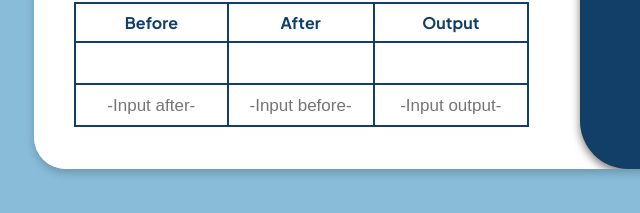
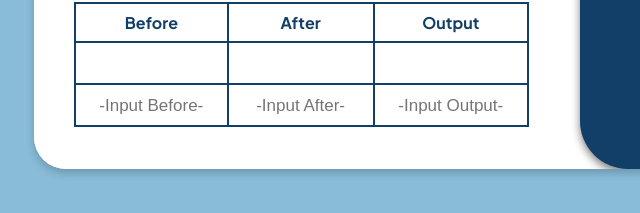
Before and after one commit to Teds4/Calculator-Saving, a plain HTML site: page index.html in a window 1280 px wide. Shown: the part 487-700 px from the top of the page, 110-750 px from the left. Drawn offline with Linux system fonts and the light colour scheme.

Commit message:
Change input placeholders in calculator form
Updated input placeholders for clarity.

```diff
--- a/index.html
+++ b/index.html
@@ -71,9 +71,9 @@
                   <td>&nbsp;</td>
                 </tr>
                 <tr class="inputan">
-                  <td><input type="number" placeholder="-Input after-" /></td>
-                  <td><input type="number" placeholder="-Input before-" /></td>
-                  <td><input type="number" placeholder="-Input output-" /></td>
+                  <td><input type="number" placeholder="-Input Before-" /></td>
+                  <td><input type="number" placeholder="-Input After-" /></td>
+                  <td><input type="number" placeholder="-Input Output-" /></td>
                 </tr>
               </tbody>
             </table>
```
